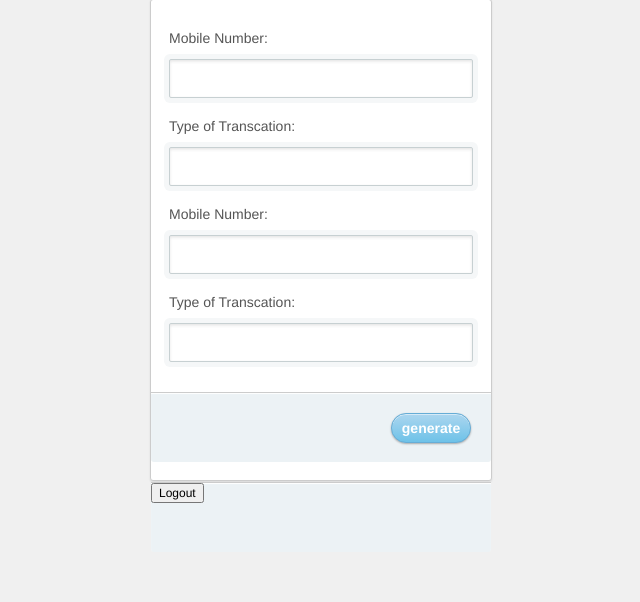
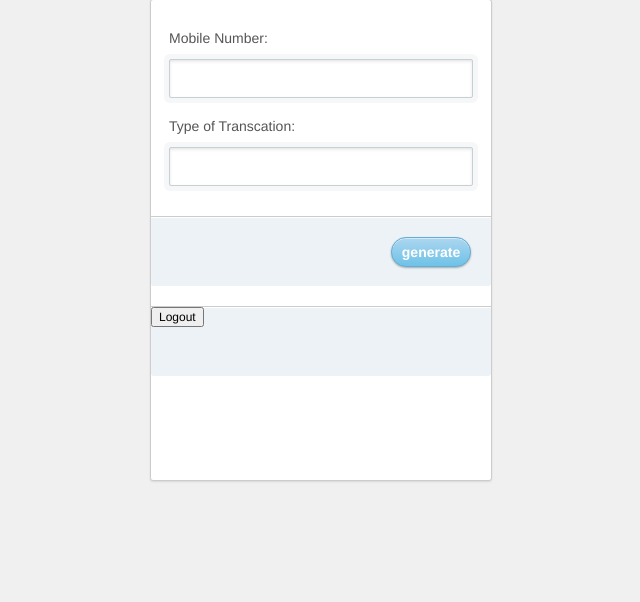
Before and after one commit to mayank-sharma-97/qU, a Django app: template queue_management/templates/detail.html in a window 1280 px wide. Shown: the part 141-743 px from the top of the page, without its empty margins (320-960 px from the left). Run offline with Django 3.2, Linux system fonts and the light colour scheme; the template is opened without the code that fills it, so the values that code supplies are empty; parts of the project's set-up code (start-up, migrations or seed data) failed here and were passed over.

Commit message:
Issue resolved

```diff
--- a/queue_management/templates/detail.html
+++ b/queue_management/templates/detail.html
@@ -211,10 +211,6 @@
       <input type="text" id="customer_id" name="customer_id">
       <label for="lastname">Type of Transcation:</label>
       <input type="text" id="type_transcation" name="type_transcation">
-      <label for="mobile_no">Mobile Number:</label>
-      <input type="text" id="customer_id" name="customer_id">
-      <label for="lastname">Type of Transcation:</label>
-      <input type="text" id="type_transcation" name="type_transcation">
       <div id="lower">
         <input type="submit" value="generate">
       </div>
```
Also changed, not shown: queue_management/views.py (+5 -4 lines), datamodel.png (added), db.sqlite3.
